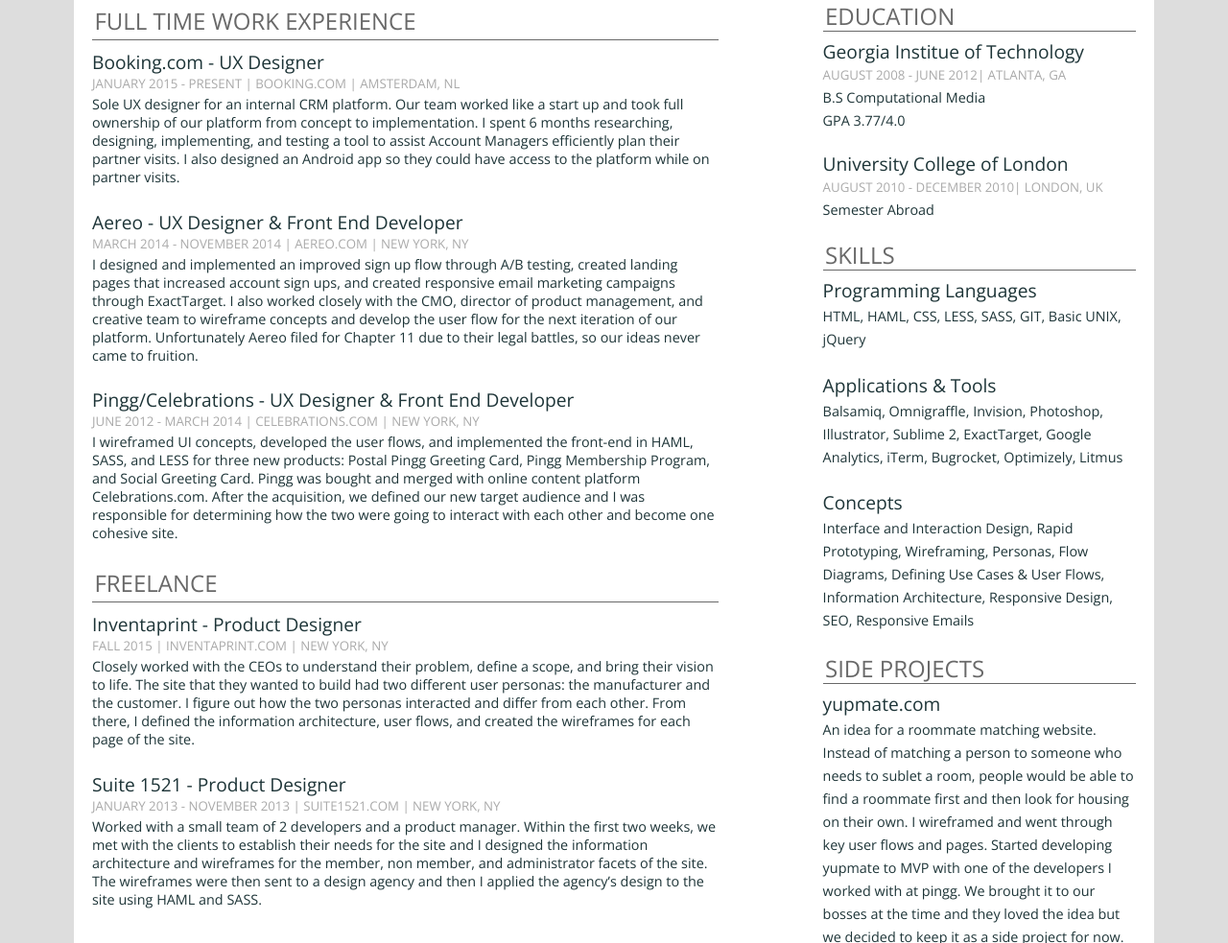
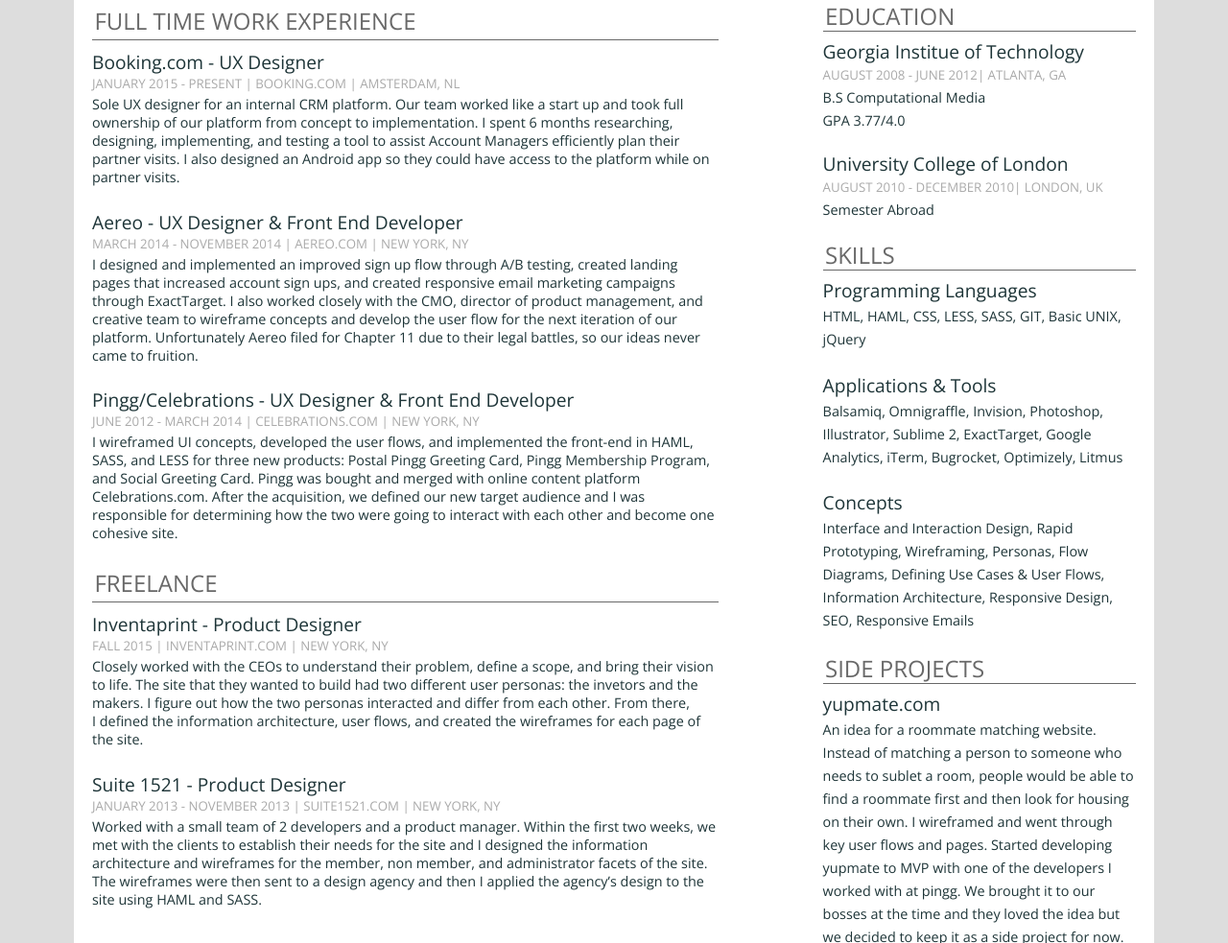
Before and after one commit to akaminsky/akaminsky.github.io, a plain HTML site: page resume.html in a window 1280 px wide. Shown: the part 217-1200 px from the top of the page at 96% size. Drawn offline with nearby package versions, Linux system fonts and the light colour scheme.

Commit message:
changed language for inventaprint

```diff
--- a/resume.html
+++ b/resume.html
@@ -103,7 +103,7 @@
           <h4>Inventaprint - Product Designer</h4>
           <h5>Fall 2015 | <a href="http://www.inventaprint.com" target="_blank">inventaprint.com</a> | New York, NY</h5>
           <p>
-            Closely worked with the CEOs to understand their problem, define a scope, and bring their vision to life. The site that they wanted to build had two different user personas: the manufacturer and the customer. I figure out how the two personas interacted and differ from each other. From there, I defined the information architecture, user flows, and created the wireframes for each page of the site.
+            Closely worked with the CEOs to understand their problem, define a scope, and bring their vision to life. The site that they wanted to build had two different user personas: the invetors and the makers. I figure out how the two personas interacted and differ from each other. From there, I defined the information architecture, user flows, and created the wireframes for each page of the site.
           </p>
         </div>
         <div class="job">
```
